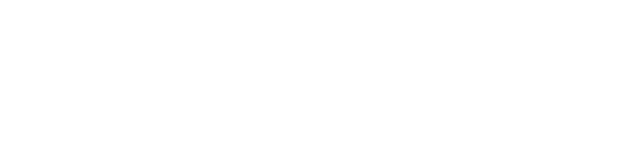
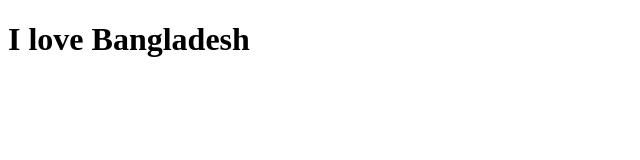
Before and after one commit to amin5560/navigation-bar, a plain HTML site: page index.html in a window 1280 px wide. Shown: the whole page, without its empty margins (0-640 px from the left). Drawn offline with Linux system fonts and the light colour scheme.

Commit message:
add heading tag

```diff
--- a/index.html
+++ b/index.html
@@ -6,5 +6,7 @@
     <meta name="viewport" content="width=device-width, initial-scale=1.0" />
     <title>Document</title>
   </head>
-  <body></body>
+  <body>
+    <h1>I love Bangladesh</h1>
+  </body>
 </html>
```
